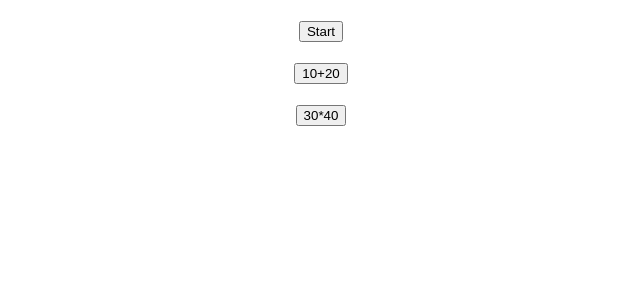
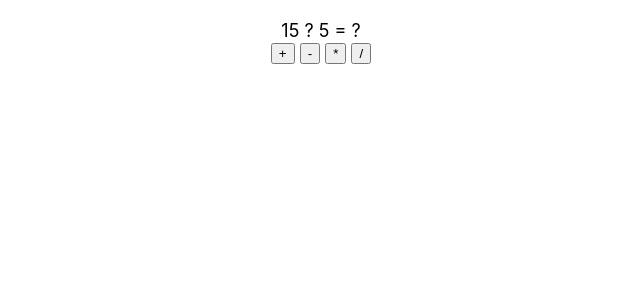
Before and after one commit to kkbp27/app1, a React (Create React App) app: page / in a window 1280 px wide. Shown: the top 300 px of the page, without its empty margins (319-959 px from the left). Built offline with nearby package versions, Linux system fonts and the light colour scheme.

Commit message:
Add RefsFunc.js
Add RefsFunc.js

```diff
--- a/src/App.js
+++ b/src/App.js
@@ -2,7 +2,8 @@
 import Button from './Class-components'
 import { Calculator2 } from './calculator';
 import { EventData2 } from './event-data';
+import RefsFunc from './refs-func';
 function App() {
-    return <EventData2/>
+    return <RefsFunc/>
 }
 export default App;
--- /dev/null
+++ b/src/refs-func.js
@@ -0,0 +1,31 @@
+import React, { useRef } from 'react'
+export default function RefsFunc() {
+    const num1 = useRef()
+    const num2 = useRef()
+    const operator = React.useRef()
+    const result = React.useRef()
+
+    const calculate = (ev) => {
+    let op = ev.target.innerText
+    let n1 = parseInt(num1.current.innerText)
+    let n2 = parseInt(num2.current.innerText)
+    let r = eval(`${n1} ${op} ${n2}`)
+    result.current.innerText = r
+    operator.current.innerText = op
+    }
+        return(
+            <div style={{textAlign:'center',marginTop:20,fontSize:18}}>
+                <span ref={num1}>15</span>&nbsp;
+                <span ref={operator}>?</span>&nbsp;
+                <span ref={num2}>5</span>&nbsp;
+                <span>=</span>&nbsp;
+                <span ref={result}>?</span>
+                <div>
+                    <button onClick={calculate}>+</button>&nbsp;
+                    <button onClick={calculate}>-</button>&nbsp;
+                    <button onClick={calculate}>*</button>&nbsp;
+                    <button onClick={calculate}>/</button>
+                </div>
+            </div>
+        )
+}
```
